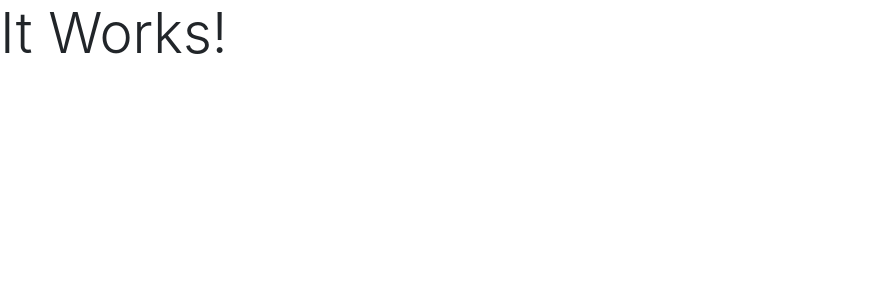
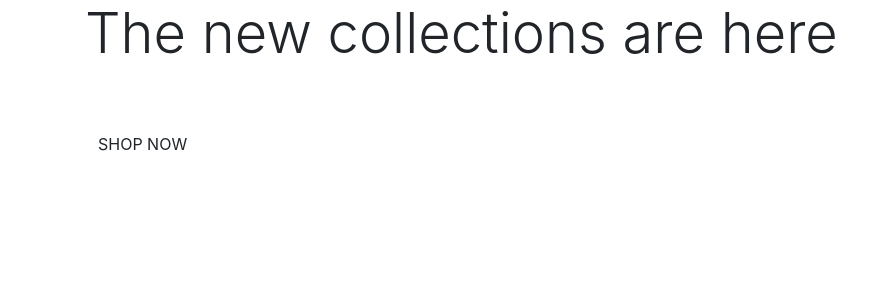
Before and after one commit to boderg/boutique-ado, a Django app: page / in a window 1280 px wide. Shown: the top 300 px of the page, without its empty margins (0-893 px from the left). Run offline with Django 3.2, Linux system fonts and the light colour scheme.

Commit message:
Add home page content

```diff
--- a/home/templates/home/index.html
+++ b/home/templates/home/index.html
@@ -1,6 +1,27 @@
 {% extends "base.html" %}
 {% load static %}
 
+{% block page_header %}
+<div class="container header-container">
+    <div class="row">
+        <div class="col"></div>
+    </div>
+</div>
+{% endblock %}
+
 {% block content %}
-<h1 class="display-4 test-success">It Works!</h1>
+<div class="container h-100">
+    <div class="row h-100">
+        <div class="col my-auto">
+            <h1 class="display-4 logo-font text-black">
+                The new collections are here
+            </h1>
+            <div class="my-5">
+                <h4>
+                    <a href="" class="shop-now-button btn btn-large rounded-0 text-uppercase py-3">Shop Now</a>
+                </h4>
+            </div>
+        </div>
+    </div>
+</div>
 {% endblock %}
```
Also changed, not shown: homepage_background_cropped.jpg (added).
